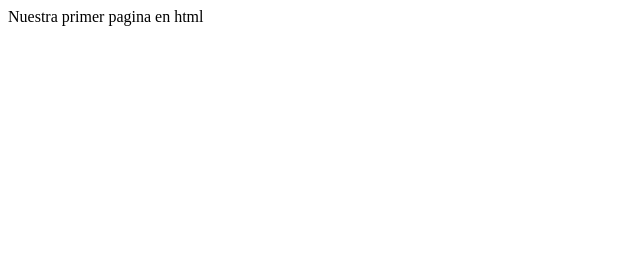
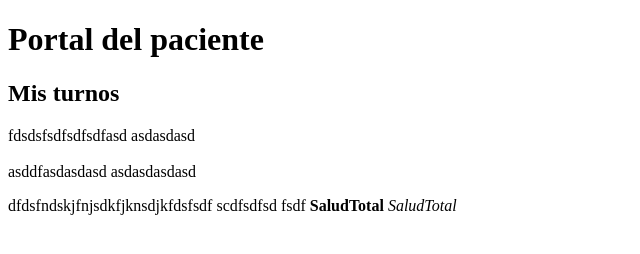
Before and after one commit to alexanderselingabc/primerRepo, a plain HTML site: page index.html in a window 1280 px wide. Shown: the whole page, without its empty margins (0-640 px from the left). Drawn offline with Linux system fonts and the light colour scheme.

Commit message:
aca estuve tocando un poco la pagina principal. agregue un par de rellenos

```diff
--- a/index.html
+++ b/index.html
@@ -9,7 +9,19 @@
 
 
     <body>
-        Nuestra primer pagina en html
+
+
+        <h1>Portal del paciente</h1>
+        <h2>Mis turnos</h2>
+        fdsdsfsdfsdfsdfasd
+asdasdasd
+<br></br>
+        asddfasdasdasd
+        asdasdasdasd
+        <p>dfdsfndskjfnjsdkfjknsdjkfdsfsdf scdfsdfsd fsdf <strong>SaludTotal</strong>
+        <em>SaludTotal</em>
+    </p>
+
 
 
 
```
